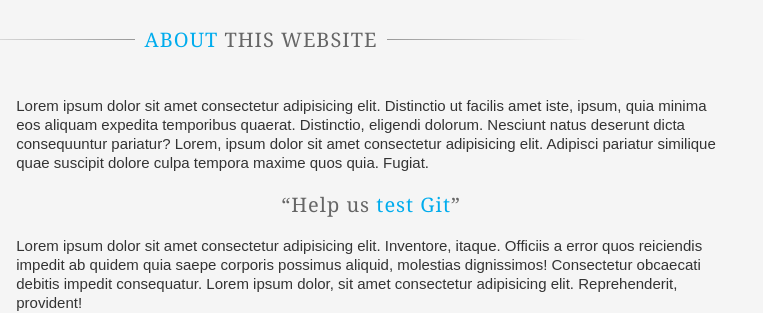
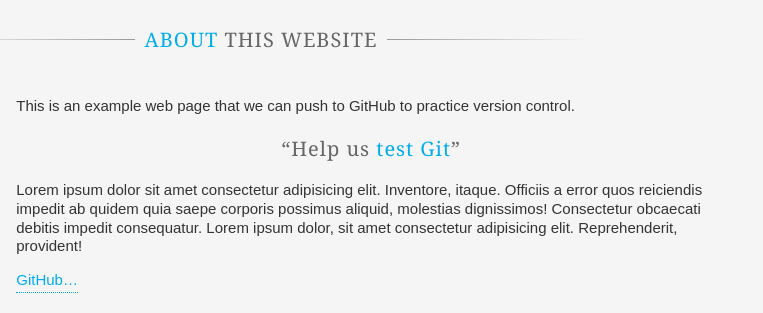
Before and after one commit to waiszeho/vcs-test-website, a plain HTML site: page index.html in a window 1280 px wide. Shown: the part 150-463 px from the top of the page, 379-1142 px from the left. Drawn offline with Linux system fonts and the light colour scheme.

Commit message:
Updated home page description

```diff
--- a/index.html
+++ b/index.html
@@ -31,7 +31,7 @@
                         </figure>
                     </aside>
                     <div class="sidebar-content__content">
-                        <p>Lorem ipsum dolor sit amet consectetur adipisicing elit. Distinctio ut facilis amet iste, ipsum, quia minima eos aliquam expedita temporibus quaerat. Distinctio, eligendi dolorum. Nesciunt natus deserunt dicta consequuntur pariatur? Lorem, ipsum dolor sit amet consectetur adipisicing elit. Adipisci pariatur similique quae suscipit dolore culpa tempora maxime quos quia. Fugiat.</p>
+                        <p>This is an example web page that we can push to GitHub to practice version control.</p>
 
                         <blockquote>
                             <p>&ldquo;Help us <b class="special">test Git</b>&rdquo;</p>
```
